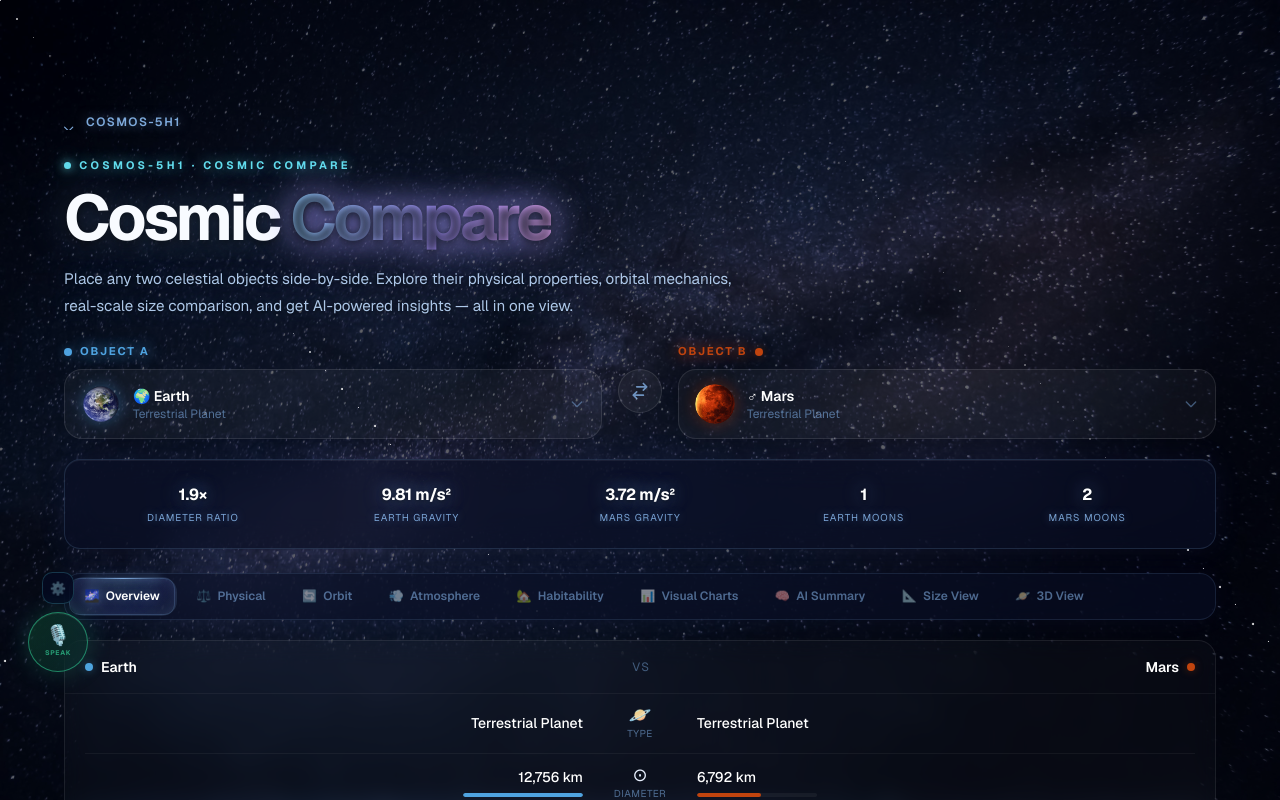
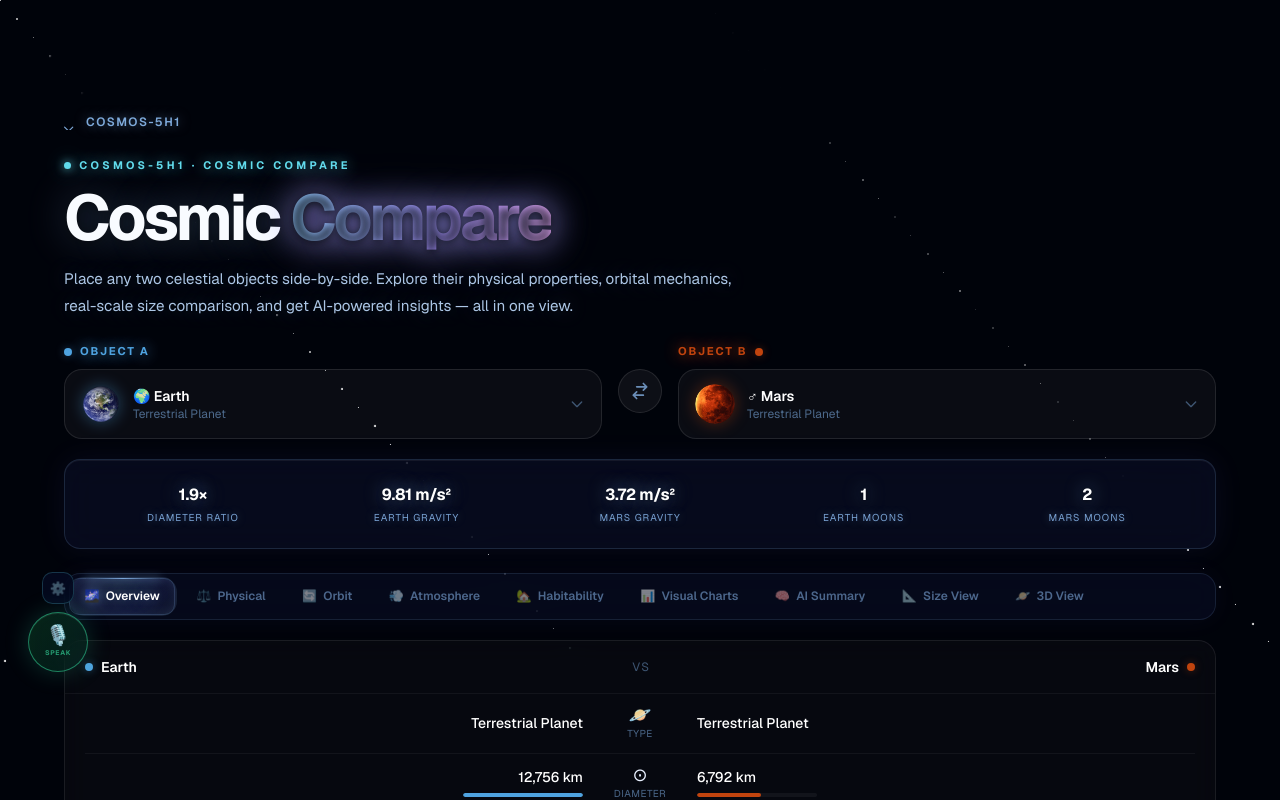
Before and after one commit to Ninjaboy249/COSMOS-5H1, a Next.js app: page /compare in a window 1280 px wide. Shown: the top 800 px of the page. Built offline with nearby package versions, Linux system fonts and the light colour scheme.

Commit message:
feat: unify non-home page backgrounds to match space explorer (#00030a dark)

```diff
--- a/app/globals.css
+++ b/app/globals.css
@@ -388,17 +388,9 @@ canvas {
 .cc-shell {
   position: relative;
   min-height: 100dvh;
-  background: #00030a url('/images/milkyway-bg.jpg') center top / cover no-repeat fixed;
+  background: #00030a;
   overflow-x: hidden;
   padding-top: 5rem;
-}
-.cc-shell::before {
-  content: "";
-  position: fixed;
-  inset: 0;
-  background: rgba(0, 2, 10, 0.62);
-  pointer-events: none;
-  z-index: 0;
 }
 
 /* Particle field — same technique as space-explorer */
@@ -2229,17 +2221,9 @@ canvas {
 .pl-shell {
   position: relative;
   min-height: 100dvh;
-  background: #00020a url('/images/milkyway-bg.jpg') center top / cover no-repeat fixed;
+  background: #00030a;
   overflow-x: hidden;
   padding-top: 5rem;
-}
-.pl-shell::before {
-  content: "";
-  position: fixed;
-  inset: 0;
-  background: rgba(0, 2, 10, 0.62);
-  pointer-events: none;
-  z-index: 0;
 }
 
 /* ── Stars ───────────────────────────────────────────────────────────────── */
--- a/app/mission-planner/page.tsx
+++ b/app/mission-planner/page.tsx
@@ -511,11 +511,8 @@ export default function MissionPlannerPage() {
   return (
     <div
       className="min-h-screen"
-      style={{ background: "#00030a url('/images/milkyway-bg.jpg') center top / cover no-repeat fixed" }}
+      style={{ background: "#00030a" }}
     >
-      {/* Dark overlay — darkens milkyway so all text stays legible */}
-      <div className="fixed inset-0 pointer-events-none" style={{ background: "rgba(0,2,10,0.62)" }} aria-hidden="true" />
-
       {/* Star particles */}
       <div className="fixed inset-0 pointer-events-none overflow-hidden" aria-hidden="true">
         {STARS.map((s) => (
--- a/app/morse-code/page.tsx
+++ b/app/morse-code/page.tsx
@@ -59,7 +59,7 @@ export default function MorseCodePage() {
   return (
     <div
       className="min-h-screen"
-      style={{ background: "#00030a url('/images/milkyway-bg.jpg') center top / cover no-repeat fixed" }}
+      style={{ background: "#00030a" }}
     >
       {/* Star particles */}
       <div className="fixed inset-0 pointer-events-none overflow-hidden" aria-hidden="true">
@@ -71,9 +71,6 @@ export default function MorseCodePage() {
           />
         ))}
       </div>
-
-      {/* Dark overlay — darkens milkyway so all text stays legible */}
-      <div className="fixed inset-0 pointer-events-none" style={{ background: "rgba(0,2,10,0.62)" }} />
 
       <div className="relative max-w-6xl mx-auto px-5 md:px-8 pt-24 pb-20">
 
```
